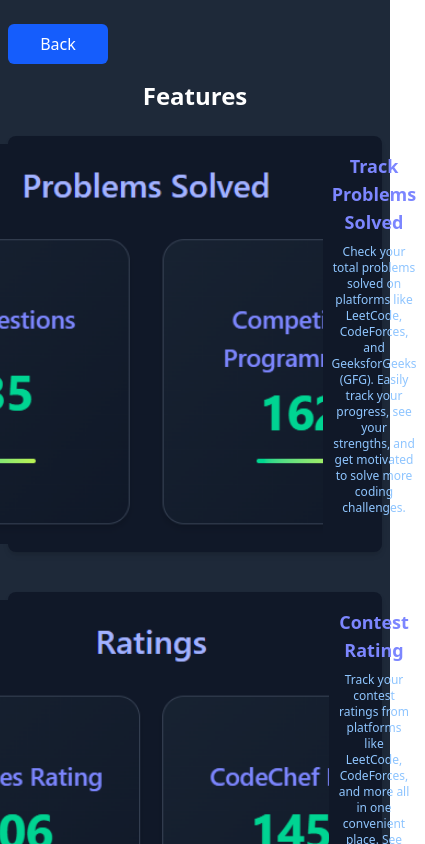
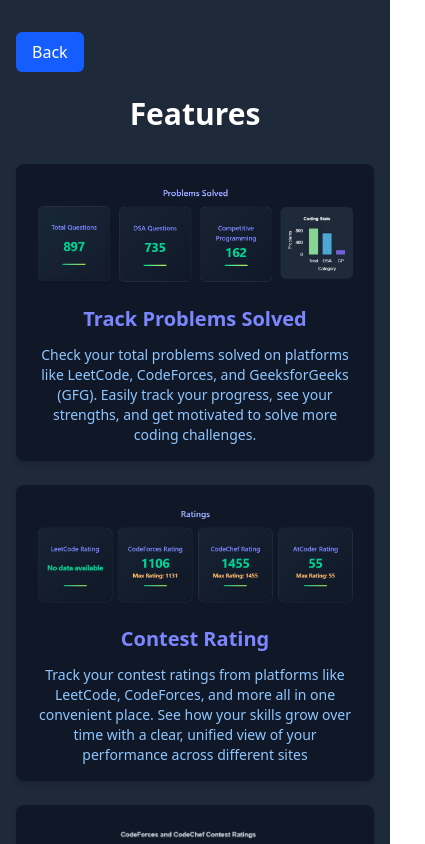
Before and after one commit to abhishek-gupta-24/TrackMyGrowth-Frontend, a React (Vite) app: page /features in a window 390 px wide. Shown: the top 844 px of the page, 425 px wide, since content can reach past the window. Built offline with nearby package versions, Linux system fonts and the light colour scheme.

Commit message:
update for mobile

```diff
--- a/src/components/BottomGraph.jsx
+++ b/src/components/BottomGraph.jsx
@@ -113,7 +113,7 @@
             <div className="text-red-500 text-sm mb-4 text-center w-full">{error}</div>
             )}
             <div className='flex justify-center'>
-            <ContestGraph data={contestData} title="CodeForces and CodeChef Contest Ratings" />
+            <ContestGraph data={contestData} title="Ratings Graph" />
             </div>
         </div>
       )}
--- a/src/pages/Features.jsx
+++ b/src/pages/Features.jsx
@@ -1,51 +1,65 @@
 import React from 'react';
-import problems from '../assets/problems.png'
-import profile from '../assets/profile.png'
-import graph from '../assets/graph.png'
-import ratings from '../assets/ratings.png'
+import problems from '../assets/problems.png';
+import profile from '../assets/profile.png';
+import graph from '../assets/graph.png';
+import ratings from '../assets/ratings.png';
 import { useNavigate } from 'react-router-dom';
+
 function Features() {
-  const navigate=useNavigate()
+  const navigate = useNavigate();
   const features = [
     {
       title: 'Track Problems Solved',
-      description: 'Check your total problems solved on platforms like LeetCode, CodeForces, and GeeksforGeeks (GFG). Easily track your progress, see your strengths, and get motivated to solve more coding challenges.',
-      image:problems,
+      description:
+        'Check your total problems solved on platforms like LeetCode, CodeForces, and GeeksforGeeks (GFG). Easily track your progress, see your strengths, and get motivated to solve more coding challenges.',
+      image: problems,
     },
     {
       title: 'Contest Rating',
-      description: 'Track your contest ratings from platforms like LeetCode, CodeForces, and more all in one convenient place. See how your skills grow over time with a clear, unified view of your performance across different sites',
+      description:
+        'Track your contest ratings from platforms like LeetCode, CodeForces, and more all in one convenient place. See how your skills grow over time with a clear, unified view of your performance across different sites',
       image: ratings,
     },
     {
       title: 'Ratings Graph',
-      description: 'View a sample rating graph to see how you can track your contest ratings from platforms like LeetCode, CodeForces, and more in one place, giving you a clear picture of your progress over time',
+      description:
+        'View a sample rating graph to see how you can track your contest ratings from platforms like LeetCode, CodeForces, and more in one place, giving you a clear picture of your progress over time',
       image: graph,
     },
     {
       title: 'User Profile',
-        description: 'User can create its own user profile to display his/her social info, college info, bio, and coding platform details, giving them a personalized space to showcase your skills and connect with others—all',
-        image:profile,
+      description:
+        'User can create its own user profile to display his/her social info, college info, bio, and coding platform details, giving them a personalized space to showcase your skills and connect with others—all',
+      image: profile,
     },
   ];
 
   return (
-    <div className="flex flex-col items-center justify-center min-h-screen bg-gray-800 text-white py-6 sm:py-8">
-      <div className="max-w-5xl  mx-auto px-2 sm:px-4">
+    <div className="flex flex-col items-center justify-center min-h-screen bg-gray-800 text-white py-8 sm:py-12">
+      <div className="w-full max-w-6xl mx-auto px-4 sm:px-6">
         <button
           onClick={() => navigate('/')}
-          className="w-25 mb-4 bg-blue-600 text-white px-4 py-2 rounded-md hover:bg-blue-500 transition-colors"
+          className="mb-6 bg-blue-600 text-white px-4 py-2 rounded-md hover:bg-blue-500 transition-colors "
         >
           Back
         </button>
-        <h2 className="text-2xl sm:text-3xl font-bold text-center mb-6 sm:mb-8">Features</h2>
-        <div className="flex flex-row flex-wrap gap-10">
+        <h2 className="text-3xl sm:text-4xl font-bold text-center mb-8 sm:mb-12">Features</h2>
+        <div className="flex flex-col sm:flex-row sm:flex-wrap justify-center gap-6 sm:gap-8">
           {features.map((feature, index) => (
-            <div key={index} className="bg-gray-900 flex justify-center p-2 sm:p-4 rounded-lg shadow-md hover:shadow-lg transition-shadow">
-              <img src={feature.image} alt={feature.title} className="w-200 h-100 sm:h-48 object-cover rounded-t-lg" />
-              <div className="p-2 sm:p-4 text-center">
-                <h3 className="text-lg sm:text-xl font-semibold text-indigo-400 mb-2">{feature.title}</h3>
-                <p className="text-blue-300 text-xs sm:text-sm">{feature.description}</p>
+            <div
+              key={index}
+              className="bg-gray-900 flex flex-col items-center p-4 rounded-lg shadow-md hover:shadow-lg transition-shadow w-full sm:w-[calc(50%-1rem)] lg:w-[calc(33.333%-1.5rem)]"
+            >
+              <div className="w-full max-w-[900px] aspect-[9/3] mb-4">
+                <img
+                  src={feature.image}
+                  alt={feature.title}
+                  className="w-full h-full object-contain rounded-t-lg"
+                />
+              </div>
+              <div className="flex flex-col items-center text-center">
+                <h3 className="text-xl sm:text-2xl font-semibold text-indigo-400 mb-3">{feature.title}</h3>
+                <p className="text-blue-300 text-sm sm:text-base">{feature.description}</p>
               </div>
             </div>
           ))}
```
Also changed, not shown: src/assets/graph.png. Lines whose indentation alone changed are shown as unchanged.
